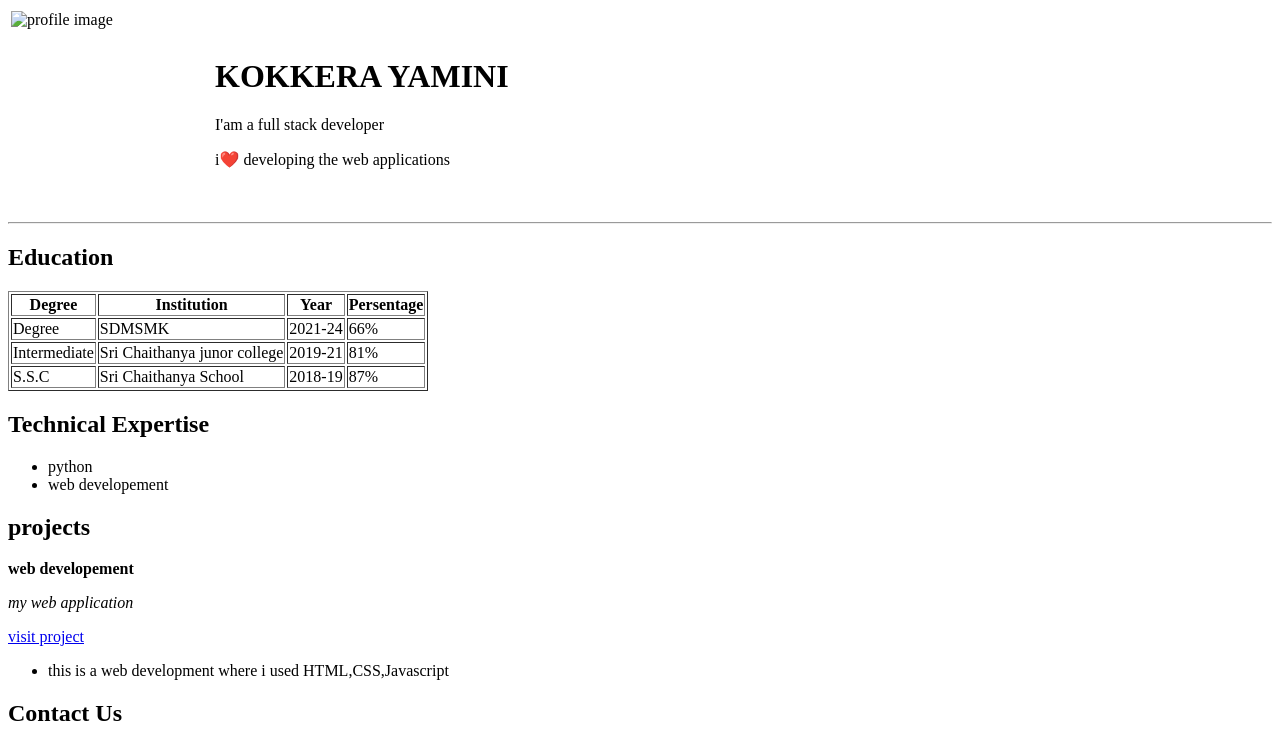
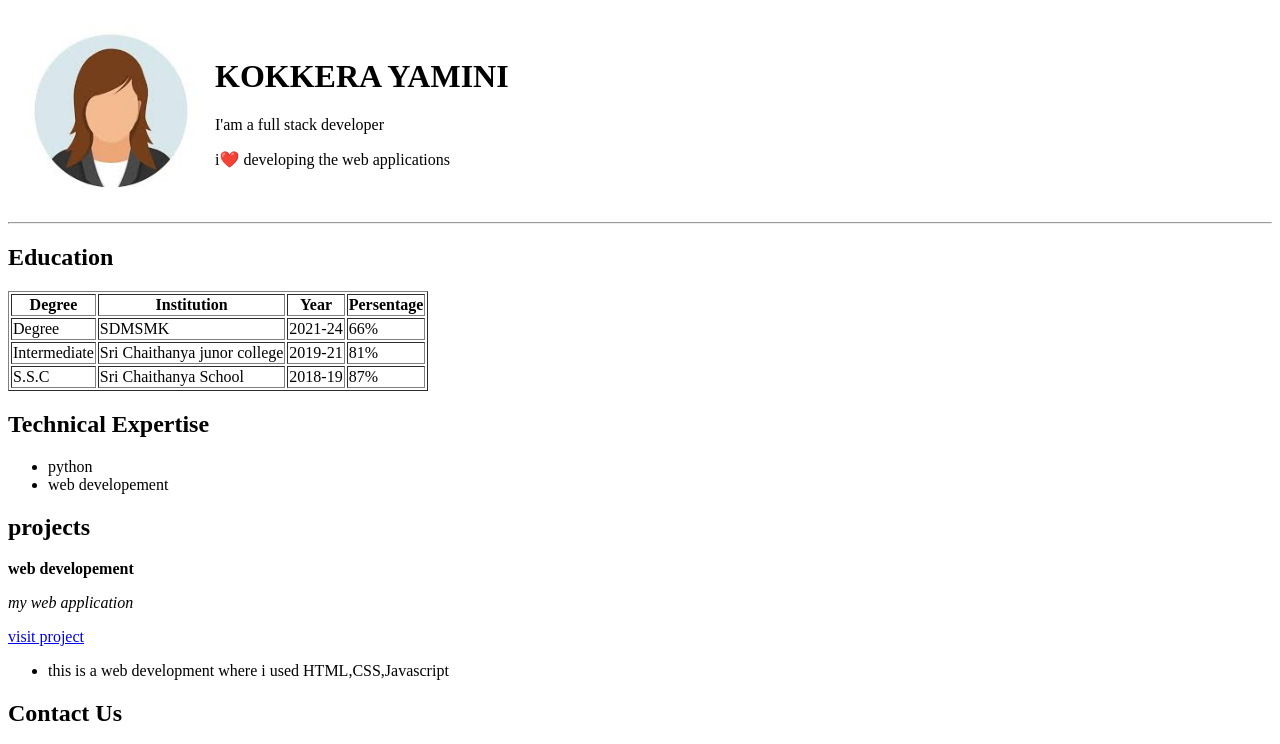
Before and after one commit to Yamini-Kokkera/my-resume, a plain HTML site: page index.html in a window 1280 px wide. Shown: the top 744 px of the page. Drawn offline with Linux system fonts and the light colour scheme.

Commit message:
Update index.html

```diff
--- a/index.html
+++ b/index.html
@@ -8,7 +8,7 @@
 <body>
     <table>
         <tr>
-            <td><img src="pic.jpg" alt="profile image" height="200px" width="200px" style="float:left"></td>
+            <td><img src="my resume/pic.jpg" alt="profile image" height="200px" width="200px" style="float:left"></td>
             <td> <h1>KOKKERA YAMINI</h1>
                 <P>I'am a full stack developer</P>
                 <p>i❤️ developing the web applications </p></td>
```
